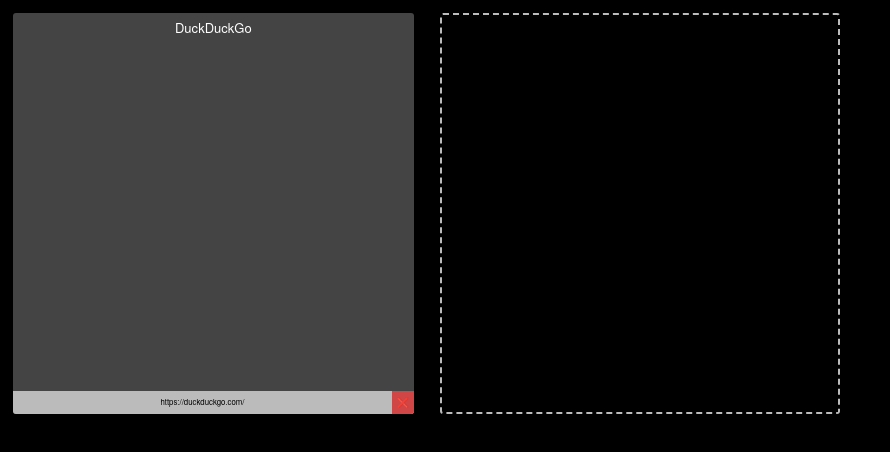
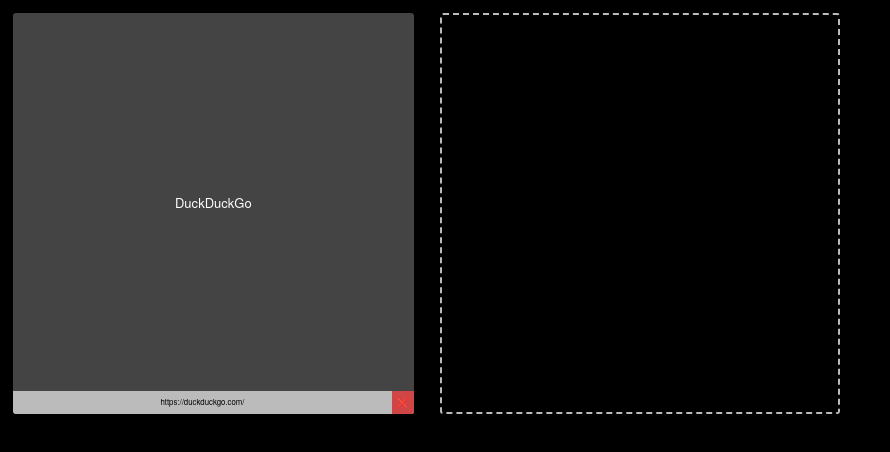
Before and after one commit to jonathan-reisdorf/bb10-minimalistic-browser, a plain HTML site: page app/src/main/assets/bookmarks.html in a window 1280 px wide. Shown: the whole page, without its empty margins (0-890 px from the left). Drawn offline with Linux system fonts and the light colour scheme.

Commit message:
vertically center title in tabs and bookmarks and remove bookmarks autocompletion

```diff
--- a/app/src/main/assets/bookmarks.html
+++ b/app/src/main/assets/bookmarks.html
@@ -17,7 +17,9 @@
 <div class="tile__template js-bookmarkTemplate">
     <a href="{{url}}" rel="noopener noreferrer" class="tile js-bookmark" data-index="{{index}}">
         <div class="tile__inner">
-            <div class="tile__text">{{title}}</div>
+            <div class="tile__textContainer">
+                <div class="tile__text">{{title}}</div>
+            </div>
             <div class="tile__bar">
                 <div class="tile__url">
                     <span class="tile__urlText">{{url}}</span>
@@ -36,7 +38,7 @@
     </div>
 </div>
 
-<form class="form form--overlay form--hidden js-addBookmarkForm" action="javascript:bookmarks.add(this)">
+<form class="form form--overlay form--hidden js-addBookmarkForm" action="javascript:bookmarks.add(this)" autocomplete="off">
     <div class="form__row">
         <label for="formBookmarkTitle" class="form__label">Bookmark Title</label>
         <input type="text" id="formBookmarkTitle" name="title" class="form__input" value="" required placeholder="Title">
--- a/app/src/main/assets/css/tiles.css
+++ b/app/src/main/assets/css/tiles.css
@@ -56,15 +56,22 @@
   box-sizing: border-box;
 }
 
+.tile__textContainer {
+  display: flex;
+  flex-flow: row nowrap;
+  align-items: center;
+  width: 100%;
+  margin-bottom: 0.4em;
+  flex: 1;
+}
+
 .tile__text {
   display: -webkit-box;
   -webkit-line-clamp: 5;
   -webkit-box-orient: vertical;
-  flex: 1;
+  flex: none;
   padding: 0.4em 0.5em 0;
-  margin-bottom: 0.4em;
   width: 100%;
-  max-height: 100%;
   box-sizing: border-box;
   overflow: hidden;
   text-overflow: ellipsis;
```
Also changed, not shown: app/src/main/assets/tabs.html (+3 -1 lines).
